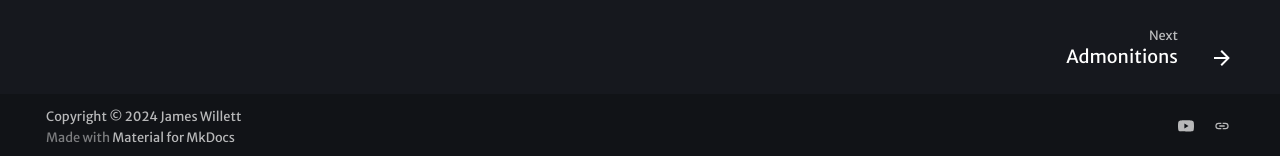
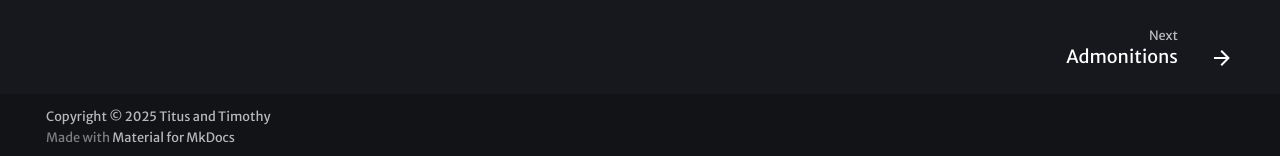
Before and after one commit to TitusLee2000/Discord-Bot-Documentation, an MkDocs documentation site: the page built from docs/index.md, in a window 1280 px wide. Shown: the part 741-897 px from the top of the page. Built offline with MkDocs 1.6.1 and Material for MkDocs 9.7.7, drawn with Linux system fonts in a browser that asks for light colours; some web fonts are replaced.

```diff
--- a/mkdocs.yml
+++ b/mkdocs.yml
@@ -53,12 +53,12 @@ markdown_extensions:
         - name: mermaid
           class: mermaid
           format: !!python/name:pymdownx.superfences.fence_code_format
+            # extra:
+            #   social:
+            #     - icon: simple/youtube
+            #       link: https://youtube.com/@james-willett
+            #     - icon: simple/linkedin
+            #       link: https://linkedin.com/in/willettjames
 
-extra: #footer elements [not working atm]
-  social:
-    - icon: simple/youtube
-      link: https://youtube.com/@james-willett
-    - icon: simple/linkedin
-      link: https://linkedin.com/in/willettjames
 
-copyright: Copyright &copy; 2024 James Willett
+copyright: Copyright &copy; 2025 Titus and Timothy
```
